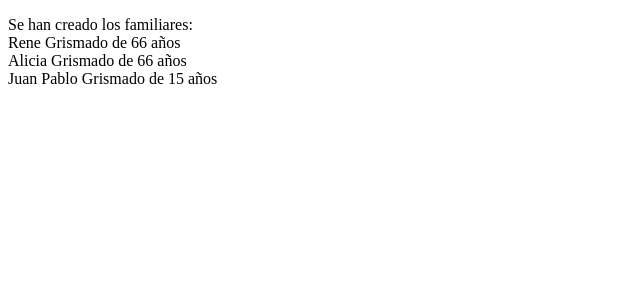
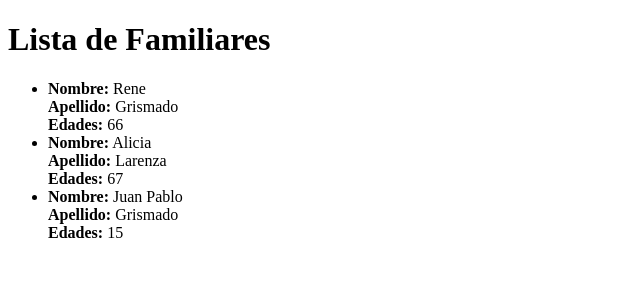
Before and after one commit to xxpalinxx/Ejercicio3Django, a Django app: page /AF/crear_familiares/ in a window 1280 px wide. Shown: the top 300 px of the page, without its empty margins (0-640 px from the left). Run offline with Django 5.2, Linux system fonts and the light colour scheme; data comes from the database, SQL or seed files in the repository; both versions use the stored data as it was after the commit.

Commit message:
Version 2 con la iteracion solucionada en el template

```diff
--- a/AppFamiliares/templates/crear_familiares.html
+++ b/AppFamiliares/templates/crear_familiares.html
@@ -13,10 +13,15 @@
         <link rel="stylesheet" href="">
     </head>
     <body>
-        <p> Se han creado los familiares:<br> <!-- se daran cuenta que no pude realizar el bucle for -->
-            {{abuelo.nombre}} {{abuelo.apellido}} de {{abuelo.edad}} años<br>
-            {{abuela.nombre}} {{abuelo.apellido}} de {{abuelo.edad}} años<br>
-            {{hijo.nombre}} {{hijo.apellido}} de {{hijo.edad}} años<br>
-        </p>
+        <h1>Lista de Familiares</h1>
+        <ul>
+            {% for key, familiar in info.items %}
+                <li>
+                    <strong>Nombre:</strong> {{ familiar.nombre }} <br>
+                    <strong>Apellido:</strong> {{ familiar.apellido }} <br>
+                    <strong>Edades:</strong> {{ familiar.edad }}
+                </li>
+            {% endfor %}
+        </ul>
     </body>
 </html>
--- a/AppFamiliares/urls.py
+++ b/AppFamiliares/urls.py
@@ -1,4 +1,4 @@
-from django.urls import path, include
+from django.urls import path
 from AppFamiliares.views import *
 
 urlpatterns = [
--- a/AppFamiliares/views.py
+++ b/AppFamiliares/views.py
@@ -17,4 +17,4 @@ def crear_familiares(request):
     #generando parametro para template
     info = {'abuelo':abuelo, 'abuela':abuela, 'hijo':hijo}
 
-    return render(request, "crear_familiares.html", info)
+    return render(request, "crear_familiares.html", {'info':info})
```
Also changed, not shown: db.sqlite3, 1 other file.
